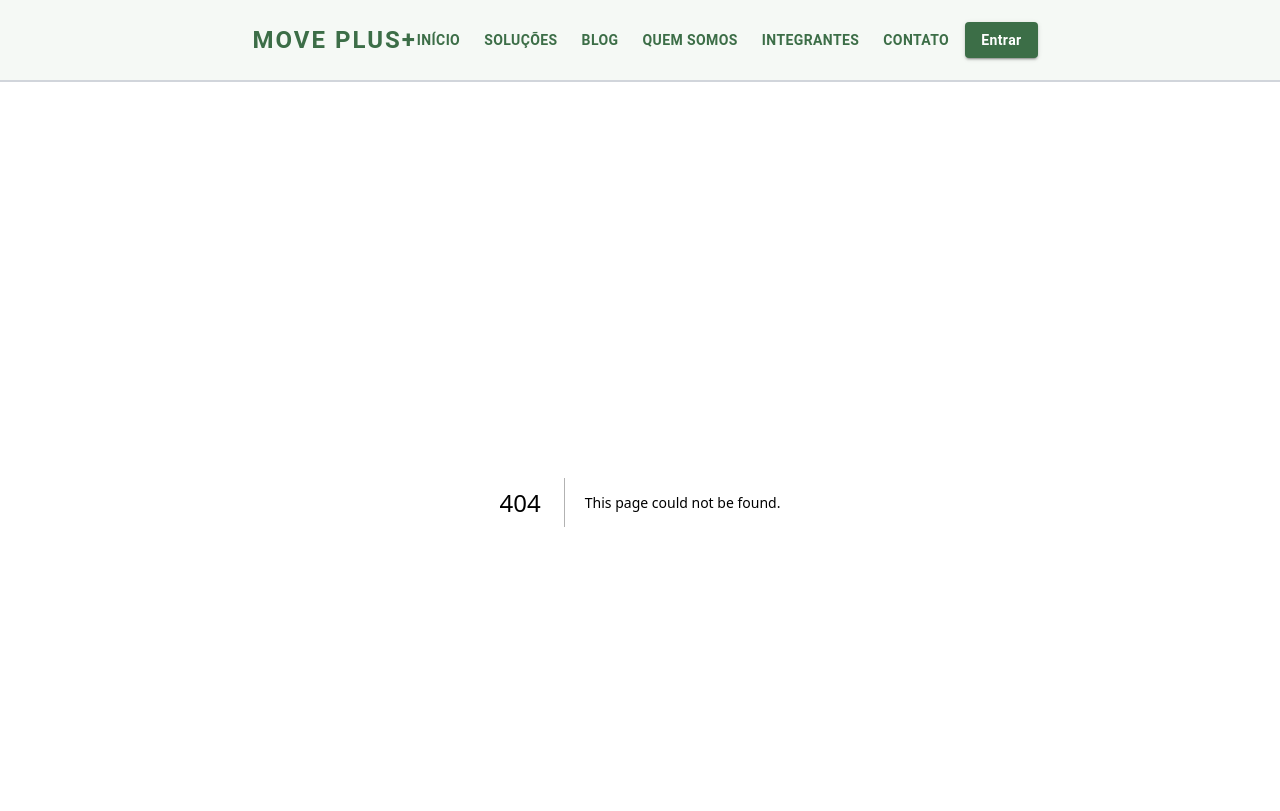
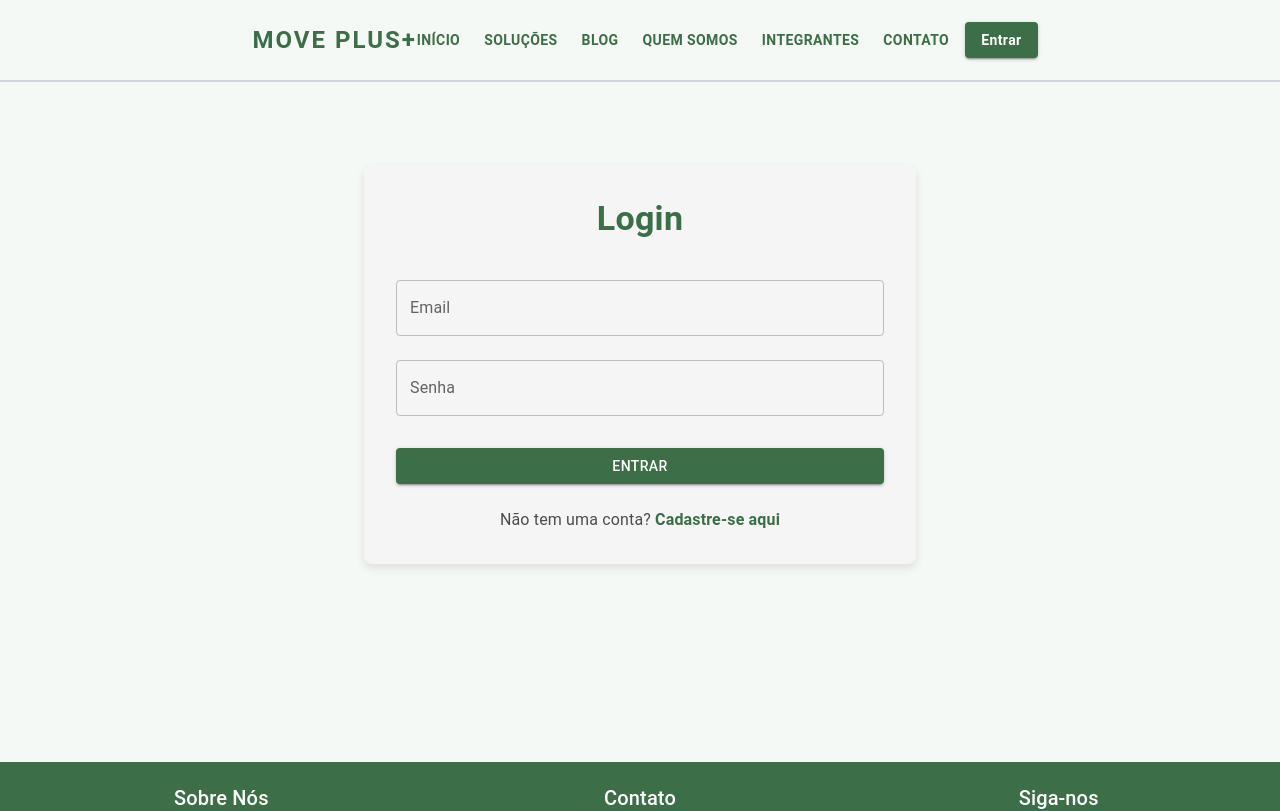
Before and after one commit to GusthavoDaniel/MovePLusGS, a Next.js app in the folder moveplus/: page /login in a window 1280 px wide. Before the commit this address had no page. Shown: the top 811 px of the page. Built offline with nearby package versions, Linux system fonts and the light colour scheme.

Commit message:
foi adiciona a pagina de login

```diff
--- /dev/null
+++ b/moveplus/src/app/login/page.tsx
@@ -0,0 +1,102 @@
+"use client";
+
+import { Container, Box, Typography, TextField, Button, Link } from "@mui/material";
+import { useState } from "react";
+
+export default function LoginPage() {
+  const [email, setEmail] = useState("");
+  const [password, setPassword] = useState("");
+
+  const handleLogin = async () => {
+    if (!email || !password) {
+      alert("Por favor, preencha todos os campos.");
+      return;
+    }
+
+    try {
+      const response = await fetch("/api/login", {
+        method: "POST",
+        headers: {
+          "Content-Type": "application/json",
+        },
+        body: JSON.stringify({ email, password }),
+      });
+
+      if (response.ok) {
+        const data = await response.json();
+        alert("Login bem-sucedido!");
+        console.log("Token recebido:", data.token);
+        // Redirecionar ou armazenar token
+      } else {
+        alert("Erro no login. Verifique suas credenciais.");
+      }
+    } catch (error) {
+      console.error("Erro ao fazer login:", error);
+      alert("Erro ao conectar ao servidor.");
+    }
+  };
+
+  return (
+    <Container maxWidth="sm" sx={{ marginTop: 8 }}>
+      <Box
+        sx={{
+          backgroundColor: "#f5f5f5",
+          padding: 4,
+          borderRadius: 2,
+          boxShadow: "0px 4px 10px rgba(0, 0, 0, 0.1)",
+        }}
+      >
+        {/* Título da página */}
+        <Typography variant="h4" align="center" sx={{ fontWeight: "bold", marginBottom: 3, color: "#3c6e47" }}>
+          Login
+        </Typography>
+
+        {/* Campo de Email */}
+        <TextField
+          label="Email"
+          variant="outlined"
+          fullWidth
+          margin="normal"
+          value={email}
+          onChange={(e) => setEmail(e.target.value)}
+        />
+
+        {/* Campo de Senha */}
+        <TextField
+          label="Senha"
+          type="password"
+          variant="outlined"
+          fullWidth
+          margin="normal"
+          value={password}
+          onChange={(e) => setPassword(e.target.value)}
+        />
+
+        {/* Botão de Login */}
+        <Button
+          variant="contained"
+          fullWidth
+          sx={{
+            backgroundColor: "#3c6e47",
+            color: "#ffffff",
+            marginTop: 3,
+            "&:hover": {
+              backgroundColor: "#256640",
+            },
+          }}
+          onClick={handleLogin}
+        >
+          Entrar
+        </Button>
+
+        {/* Link para Registro */}
+        <Typography align="center" sx={{ marginTop: 3, color: "#4c4c4c" }}>
+          Não tem uma conta?{" "}
+          <Link href="/register" sx={{ color: "#3c6e47", fontWeight: "bold", textDecoration: "none" }}>
+            Cadastre-se aqui
+          </Link>
+        </Typography>
+      </Box>
+    </Container>
+  );
+}
```
